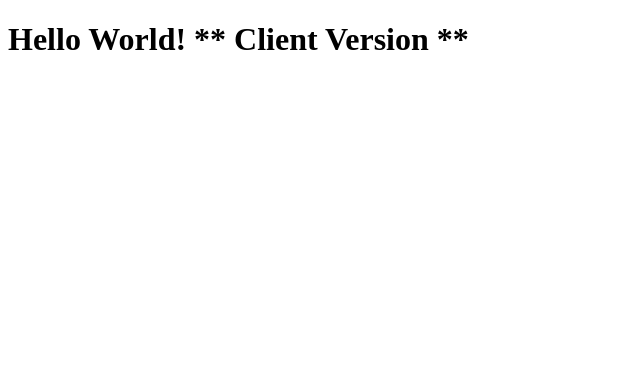
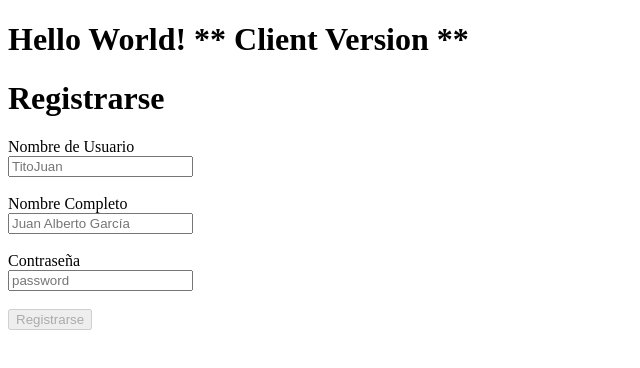
Before and after one commit to RubisRage/Meeting-Manager-PS, an Angular app in the folder Client/: page / in a window 1280 px wide. Shown: the top 368 px of the page, without its empty margins (0-640 px from the left). Built offline with nearby package versions, Linux system fonts and the light colour scheme.

Commit message:
Added SingUp Form

```diff
--- a/Client/src/app/app.component.html
+++ b/Client/src/app/app.component.html
@@ -5,3 +5,4 @@
 
 
 <router-outlet></router-outlet>
+<signup-form></signup-form>
--- /dev/null
+++ b/Client/src/app/interface/User.ts
@@ -0,0 +1,5 @@
+export interface User {
+    username: string;
+    fullname: string;
+    password: string;
+}
--- /dev/null
+++ b/Client/src/app/signup-form/signup-form.component.html
@@ -0,0 +1,74 @@
+<h1 class="title">Registrarse</h1>
+<div class="cont">
+    <form (ngSubmit)="submit()" #forma="ngForm">
+        <!-- Username -->
+        <label for="username">Nombre de Usuario</label><br/>
+        <input type="text"
+            #username="ngModel"
+            [(ngModel)]="register.username"
+            placeholder="TitoJuan"
+            pattern="[ A-Za-z0-9_ ]+"
+            maxlength="25"
+            class="form-control"
+            name="username"
+            required
+            [ngClass]="{'is-valid': !username.invalid, 'is-invalid': username.invalid}"
+        />
+        <div class="invalid-feedback" *ngIf="username.invalid && (username.dirty || username.touched)">
+            <div *ngIf="username.errors?.['maxlength']">
+                El nombre de usuario debe tener como máximo 25 caracteres.
+            </div>
+            <div *ngIf="username.errors?.['required']">
+                El nombre de usuario es obligatorio.
+            </div>
+
+            <div *ngIf="username.errors?.['pattern']">
+                El nombre de usuario solo puede tener letras, números y "_".
+            </div>
+        </div><br/><br/>
+
+        <!-- Fullname -->
+        <label for="fullname">Nombre Completo</label><br/>
+        <input type="text"
+            #fullname="ngModel"
+            [(ngModel)]="register.fullname"
+            placeholder="Juan Alberto García"
+            class="form-control"
+            name="fullname"
+            pattern="[A-Za-zÑñáéíóúáéíóúÁÉÍÓÚ\s ]+"
+            required
+            [ngClass]="{'is-valid': !fullname.invalid, 'is-invalid':fullname.invalid}"
+        />
+        <div class="invalid-feedback" *ngIf="fullname.invalid && (fullname.dirty || fullname.touched)">
+            <div *ngIf="fullname.errors?.['required']">
+                Es obligatorio que escribas tu nombre completo.
+            </div>
+            <div *ngIf="fullname.errors?.['pattern']">
+                Solo se pueden escribir letras.
+            </div>
+        </div><br/><br/>
+
+        <!-- Contraseña -->
+        <label for="password">Contraseña</label><br/>
+        <input type="password"
+            #password="ngModel"
+            [(ngModel)]="register.password"
+            placeholder="password"
+            class="form-control"
+            name="password"
+            required
+            [ngClass]="{'is-valid': !password.invalid, 'is-invalid':password.invalid}"
+        />
+        <div class="invalid-feedback" *ngIf="password.invalid && (password.dirty || password.touched)">
+            <div *ngIf="password.errors?.['required']">
+                El nombre de usuario es obligatorio.
+            </div>
+        </div>
+        <br/><br/>
+        <div class="row">
+            <div class="col-lg">
+                <button type="submit" [disabled]="forma.invalid" class="sing-up-btn">Registrarse</button>
+            </div>
+        </div>
+    </form>
+</div>
--- /dev/null
+++ b/Client/src/app/signup-form/signup-form.component.ts
@@ -0,0 +1,35 @@
+import { Component, Injectable } from '@angular/core';
+import { User } from '../interface/User';
+import { HttpClient } from '@angular/common/http';
+
+@Injectable({
+  providedIn: 'root'
+})
+
+@Component({
+  selector: 'signup-form',
+  templateUrl: './signup-form.component.html',
+  styleUrls: ['./signup-form.component.css']
+})
+export class TemplateFormComponent{
+
+  APIRoute = "localhost:8080/users/";
+
+  register: User = {
+    username:"",
+    fullname:"",
+    password:""
+  }
+
+
+  constructor( private http: HttpClient) {}
+
+  submit(){
+    console.log('username = ' + this.register.username);
+    console.log('Fullname = ' + this.register.fullname);
+    console.log('Password = ' + this.register.password);
+    console.log(this.register);
+    return this.http.post(this.APIRoute + "", this.register);
+
+  }
+}
```
Also changed, not shown: Client/src/app/app.module.ts (+8 -2 lines), Client/src/app/signup-form/signup-form.component.css (added), 1 other file (tests, documents, lock files or other folders).
